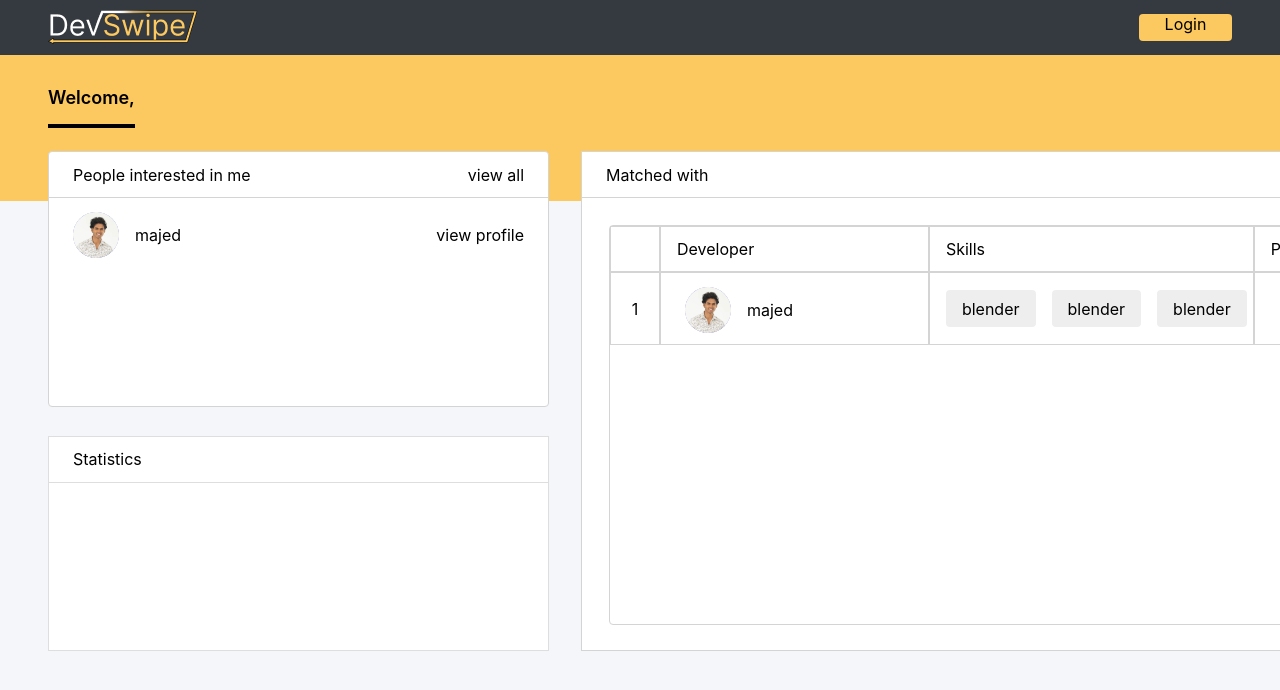
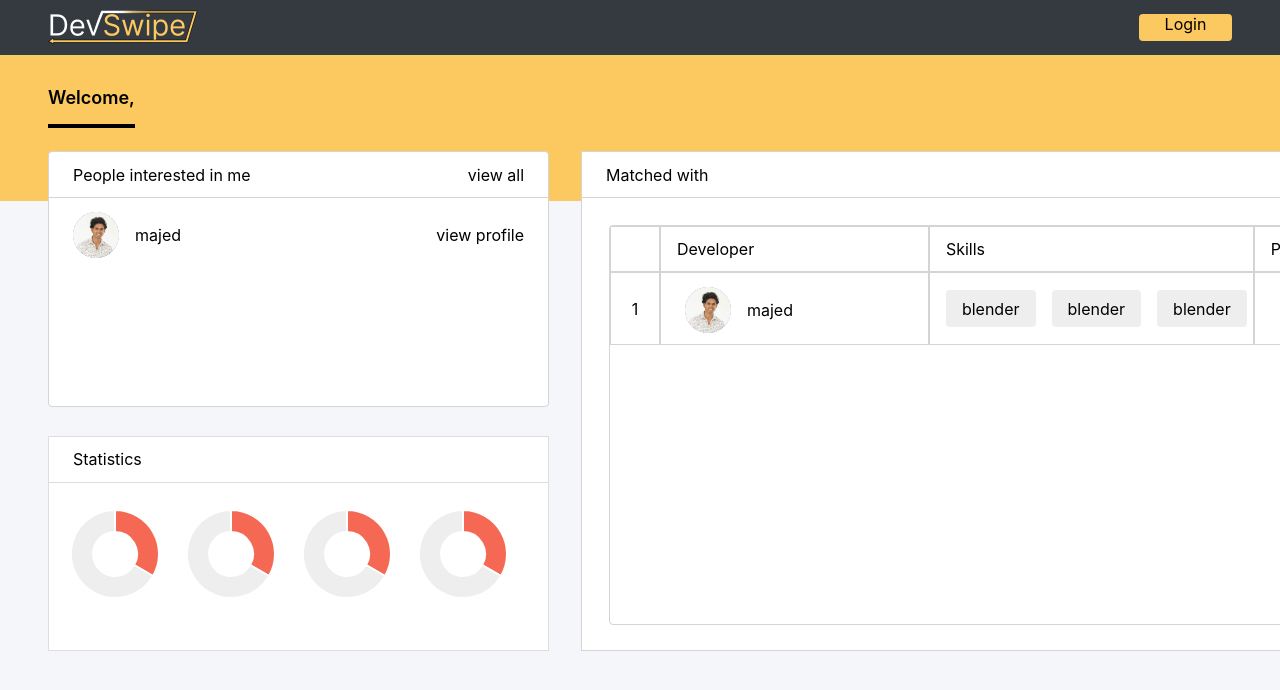
Before and after one commit to Majed-Habli/DevVibe, a React (Create React App) app in the folder Front-End-Website/dev-swipe-web/: page /dashboard in a window 1280 px wide. Shown: the top 690 px of the page. Built offline with nearby package versions, Linux system fonts and the light colour scheme.

Commit message:
Client-Web <> Updated the donut component code and added styling.

```diff
--- a/Front-End-Website/dev-swipe-web/package.json
+++ b/Front-End-Website/dev-swipe-web/package.json
@@ -7,7 +7,9 @@
     "@testing-library/react": "^13.4.0",
     "@testing-library/user-event": "^13.5.0",
     "axios": "^1.5.0",
+    "chart.js": "^4.4.0",
     "react": "^18.2.0",
+    "react-chartjs-2": "^5.2.0",
     "react-dom": "^18.2.0",
     "react-router-dom": "^6.15.0",
     "react-scripts": "5.0.1",
--- a/Front-End-Website/dev-swipe-web/src/components/analytics/analytics.jsx
+++ b/Front-End-Website/dev-swipe-web/src/components/analytics/analytics.jsx
@@ -1,5 +1,6 @@
 import React from "react";
 import styles from './analytics.module.css';
+import Donut from "../charts/donut/donut";
 
 const AnalyticsComponent = () =>{
 
@@ -8,7 +9,13 @@ const AnalyticsComponent = () =>{
             <div className={styles.header}>
                 Statistics
             </div>
-            <div className={styles.container_body}></div>
+            <div className={styles.container_body}>
+                <Donut/>
+                <Donut/>
+                <Donut/>
+                <Donut/>
+
+            </div>
         </div>
     )
 }
--- a/Front-End-Website/dev-swipe-web/src/components/analytics/analytics.module.css
+++ b/Front-End-Website/dev-swipe-web/src/components/analytics/analytics.module.css
@@ -20,4 +20,6 @@
     width: 100%;
     height: 169px;
     display: flex;
+    padding: 1rem;
+    column-gap: 1rem;
 }
--- a/Front-End-Website/dev-swipe-web/src/components/charts/donut/donut.jsx
+++ b/Front-End-Website/dev-swipe-web/src/components/charts/donut/donut.jsx
@@ -1,9 +1,31 @@
 import React from "react";
+import {Doughnut} from 'react-chartjs-2';
+import styles from './donut.module.css';
+import {Chart as ChartJS, ArcElement, Tooltip, Legend} from 'chart.js';
+
+ChartJS.register(
+    ArcElement, Tooltip, Legend
+);
 
 const Donut = () =>{
 
+    const data  = {
+        labels: [],
+        datasets: [{
+            label: 'Poll',
+            data: [3, 6],
+            backgroundColor: ['#F56954', '#EEEEEE'],
+        }]
+    }
+
+    const options = {
+
+    }
+
     return(
-        <div></div>
+        <div className={styles.container}>
+            <Doughnut data={data} options={options}/>
+        </div>
     )
 }
 
--- /dev/null
+++ b/Front-End-Website/dev-swipe-web/src/components/charts/donut/donut.module.css
@@ -0,0 +1,4 @@
+.container{
+    width: 100px;
+    height: 100px;
+}
```
Also changed, not shown: 1 other file (tests, documents, lock files or other folders).
